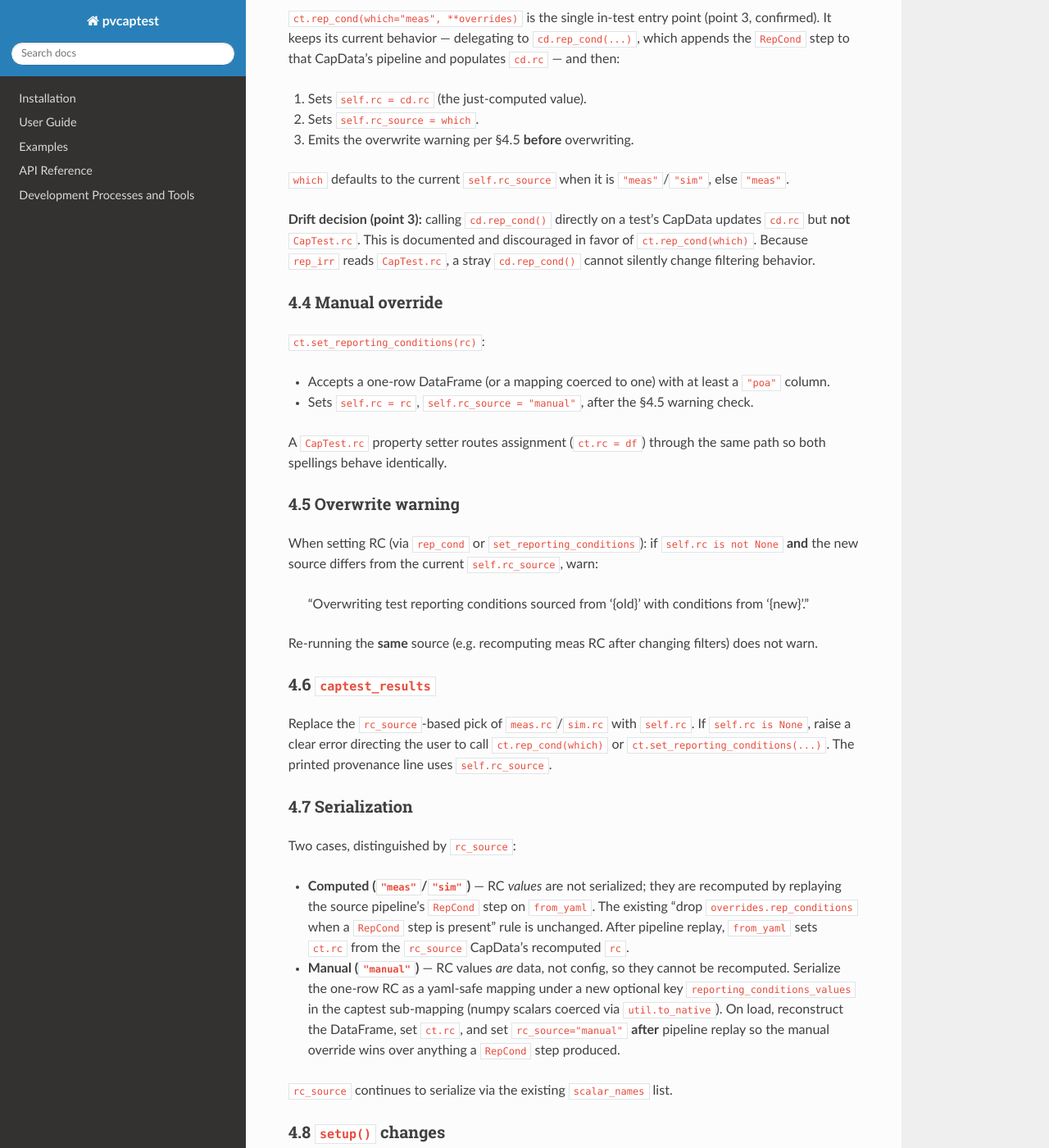
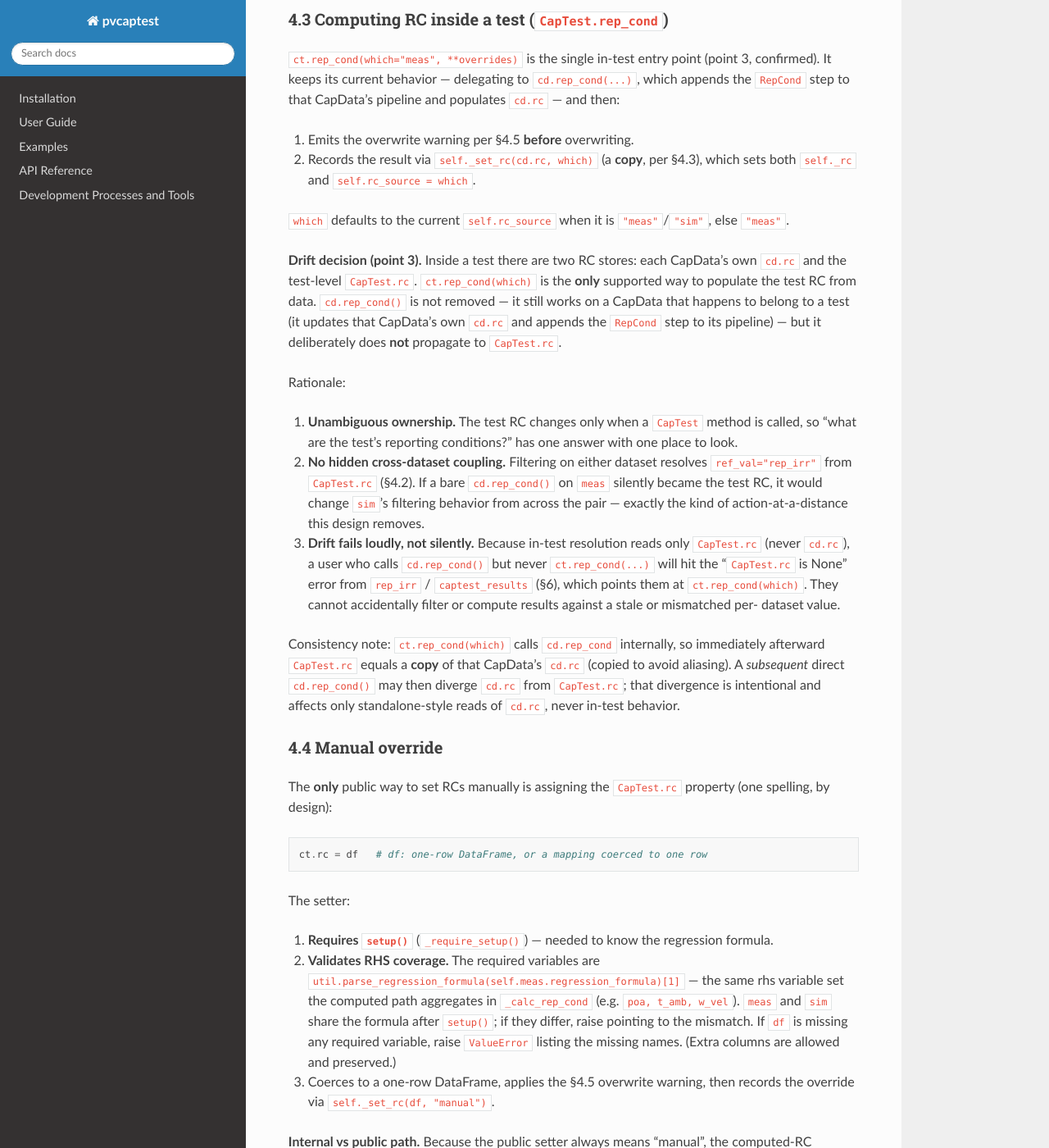
Before and after one commit to pvcaptest/pvcaptest, a Sphinx documentation site: the page built from docs/superpowers/specs/2026-06-27-captest-rc-ownership-design.md, in a window 1280 px wide and 1400 px high, scrolled down 2123 px. Shown: the whole window at 82% size. Built offline with Sphinx 7.4.7 and the Read the Docs theme 3.1.0, drawn with Linux system fonts in a browser that asks for light colours; pages that are not in the unit, such as notebooks, are missing from menus; some of the changed text lies outside the part shown.

Commit message:
docs: revise RC spec - single rc setter API and RHS validation
Expand the drift-decision rationale, make ct.rc = df the sole public
override API (backed by a private _set_rc helper), and require a manual
override to cover every RHS regression variable.

Co-Authored-By: Claude Opus 4.8 <noreply@anthropic.com>

````diff
--- a/docs/superpowers/specs/2026-06-27-captest-rc-ownership-design.md
+++ b/docs/superpowers/specs/2026-06-27-captest-rc-ownership-design.md
@@ -52,10 +52,13 @@ results against RCs a reviewing party calculated.
 
 On `CapTest`:
 
-- `rc` — `param.Parameter(default=None)`, the one-row test RC DataFrame (or None).
+- `rc` — a **Python property** backed by a private `self._rc` (one-row test RC
+  DataFrame, or None). It is intentionally *not* a `param`, so the setter can run
+  validation and provenance logic (§4.4). The getter returns `self._rc`.
 - `rc_source` — extend the existing `param.Selector` objects to
-  `["meas", "sim", "manual"]`, default `"meas"`. It now records the **provenance
-  of the current `rc`** (and serves as the default `which` for `rep_cond`).
+  `["meas", "sim", "manual"]`, default `"meas"`. It records the **provenance
+  of the current `rc`** (and serves as the default `which` for `rep_cond`). It is
+  set by internal code (`_set_rc`), not assigned directly by users in normal use.
 
 On `CapData`:
 
@@ -92,32 +95,77 @@ In a test, resolution reads **only** `CapTest.rc` (no silent fallback to
 `cd.rep_cond(...)`, which appends the `RepCond` step to that CapData's pipeline
 and populates `cd.rc` — and then:
 
-1. Sets `self.rc = cd.rc` (the just-computed value).
-2. Sets `self.rc_source = which`.
-3. Emits the overwrite warning per §4.5 **before** overwriting.
+1. Emits the overwrite warning per §4.5 **before** overwriting.
+2. Records the result via `self._set_rc(cd.rc, which)` (a **copy**, per §4.3),
+   which sets both `self._rc` and `self.rc_source = which`.
 
 `which` defaults to the current `self.rc_source` when it is `"meas"`/`"sim"`,
 else `"meas"`.
 
-**Drift decision (point 3):** calling `cd.rep_cond()` directly on a test's
-CapData updates `cd.rc` but **not** `CapTest.rc`. This is documented and
-discouraged in favor of `ct.rep_cond(which)`. Because `rep_irr` reads
-`CapTest.rc`, a stray `cd.rep_cond()` cannot silently change filtering behavior.
+**Drift decision (point 3).** Inside a test there are two RC stores: each
+CapData's own `cd.rc` and the test-level `CapTest.rc`. `ct.rep_cond(which)` is the
+**only** supported way to populate the test RC from data. `cd.rep_cond()` is not
+removed — it still works on a CapData that happens to belong to a test (it
+updates that CapData's own `cd.rc` and appends the `RepCond` step to its
+pipeline) — but it deliberately does **not** propagate to `CapTest.rc`.
+
+Rationale:
+
+1. **Unambiguous ownership.** The test RC changes only when a `CapTest` method is
+   called, so "what are the test's reporting conditions?" has one answer with one
+   place to look.
+2. **No hidden cross-dataset coupling.** Filtering on either dataset resolves
+   `ref_val="rep_irr"` from `CapTest.rc` (§4.2). If a bare `cd.rep_cond()` on
+   `meas` silently became the test RC, it would change `sim`'s filtering behavior
+   from across the pair — exactly the kind of action-at-a-distance this design
+   removes.
+3. **Drift fails loudly, not silently.** Because in-test resolution reads only
+   `CapTest.rc` (never `cd.rc`), a user who calls `cd.rep_cond()` but never
+   `ct.rep_cond(...)` will hit the "`CapTest.rc` is None" error from `rep_irr` /
+   `captest_results` (§6), which points them at `ct.rep_cond(which)`. They cannot
+   accidentally filter or compute results against a stale or mismatched per-
+   dataset value.
+
+Consistency note: `ct.rep_cond(which)` calls `cd.rep_cond` internally, so
+immediately afterward `CapTest.rc` equals a **copy** of that CapData's `cd.rc`
+(copied to avoid aliasing). A *subsequent* direct `cd.rep_cond()` may then
+diverge `cd.rc` from `CapTest.rc`; that divergence is intentional and affects
+only standalone-style reads of `cd.rc`, never in-test behavior.
 
 ### 4.4 Manual override
 
-`ct.set_reporting_conditions(rc)`:
+The **only** public way to set RCs manually is assigning the `CapTest.rc`
+property (one spelling, by design):
 
-- Accepts a one-row DataFrame (or a mapping coerced to one) with at least a
-  `"poa"` column.
-- Sets `self.rc = rc`, `self.rc_source = "manual"`, after the §4.5 warning check.
+```python
+ct.rc = df   # df: one-row DataFrame, or a mapping coerced to one row
+```
 
-A `CapTest.rc` property setter routes assignment (`ct.rc = df`) through the same
-path so both spellings behave identically.
+The setter:
+
+1. **Requires `setup()`** (`_require_setup()`) — needed to know the regression
+   formula.
+2. **Validates RHS coverage.** The required variables are
+   `util.parse_regression_formula(self.meas.regression_formula)[1]` — the same
+   rhs variable set the computed path aggregates in `_calc_rep_cond`
+   (e.g. `poa, t_amb, w_vel`). `meas` and `sim` share the formula after
+   `setup()`; if they differ, raise pointing to the mismatch. If `df` is missing
+   any required variable, raise `ValueError` listing the missing names. (Extra
+   columns are allowed and preserved.)
+3. Coerces to a one-row DataFrame, applies the §4.5 overwrite warning, then
+   records the override via `self._set_rc(df, "manual")`.
+
+**Internal vs public path.** Because the public setter always means "manual", the
+computed-RC assignments from `rep_cond` (§4.3) and `from_yaml` (§4.7) must not go
+through it. They call the private helper `self._set_rc(df, source)`, which sets
+`self._rc` and `self.rc_source` and records the true `source`. The public
+property setter is exactly that helper with `source="manual"`, preceded by the
+validation above. This preserves a single public spelling (`ct.rc = df`) while
+keeping provenance correct for internally-computed RCs.
 
 ### 4.5 Overwrite warning
 
-When setting RC (via `rep_cond` or `set_reporting_conditions`): if `self.rc is
+When setting RC (via `rep_cond` or the `rc` setter): if `self.rc is
 not None` **and** the new source differs from the current `self.rc_source`, warn:
 
 > "Overwriting test reporting conditions sourced from '{old}' with conditions
@@ -130,8 +178,8 @@ does not warn.
 
 Replace the `rc_source`-based pick of `meas.rc`/`sim.rc` with `self.rc`. If
 `self.rc is None`, raise a clear error directing the user to call
-`ct.rep_cond(which)` or `ct.set_reporting_conditions(...)`. The printed
-provenance line uses `self.rc_source`.
+`ct.rep_cond(which)` or assign `ct.rc = df`. The printed provenance line uses
+`self.rc_source`.
 
 ### 4.7 Serialization
 
@@ -140,14 +188,15 @@ Two cases, distinguished by `rc_source`:
 - **Computed (`"meas"`/`"sim"`)** — RC *values* are not serialized; they are
   recomputed by replaying the source pipeline's `RepCond` step on `from_yaml`.
   The existing "drop `overrides.rep_conditions` when a `RepCond` step is present"
-  rule is unchanged. After pipeline replay, `from_yaml` sets `ct.rc` from the
-  `rc_source` CapData's recomputed `rc`.
+  rule is unchanged. After pipeline replay, `from_yaml` calls
+  `_set_rc(<rc_source cd>.rc, rc_source)` to populate `ct.rc` from the recomputed
+  per-dataset `rc`.
 - **Manual (`"manual"`)** — RC values *are* data, not config, so they cannot be
   recomputed. Serialize the one-row RC as a yaml-safe mapping under a new
   optional key `reporting_conditions_values` in the captest sub-mapping (numpy
-  scalars coerced via `util.to_native`). On load, reconstruct the DataFrame, set
-  `ct.rc`, and set `rc_source="manual"` **after** pipeline replay so the manual
-  override wins over anything a `RepCond` step produced.
+  scalars coerced via `util.to_native`). On load, reconstruct the DataFrame and
+  call `_set_rc(df, "manual")` **after** pipeline replay so the manual override
+  wins over anything a `RepCond` step produced.
 
 `rc_source` continues to serialize via the existing `scalar_names` list.
 
@@ -156,16 +205,17 @@ Two cases, distinguished by `rc_source`:
 - Remove the `rc_source_resolved` wiring.
 - Set `self.meas._captest = self` and `self.sim._captest = self`.
 - `setup()` does **not** compute or clear `ct.rc` (RC lifecycle is driven by
-  `rep_cond`/`set_reporting_conditions`). Re-running `setup()` leaves an existing
-  `ct.rc` intact unless the user recomputes.
+  `rep_cond` / the `rc` setter). Re-running `setup()` leaves an existing `ct.rc`
+  intact unless the user recomputes.
 
 ## 5. Components and interfaces (summary)
 
 | Unit | Responsibility | Depends on |
 |------|----------------|------------|
-| `CapTest.rc` / `rc_source` | Hold the one test RC + provenance | — |
+| `CapTest.rc` (property) / `rc_source` | Hold the one test RC + provenance; getter over `_rc` | `_set_rc` |
+| `CapTest._set_rc(df, source)` (private) | Single internal write point for `_rc` + `rc_source` | — |
+| `CapTest.rc` setter | Manual override: validate RHS coverage → `_set_rc(df, "manual")` | `util.parse_regression_formula` |
 | `CapTest.rep_cond(which)` | Compute via a CapData, store onto `ct.rc` | `CapData.rep_cond` |
-| `CapTest.set_reporting_conditions(rc)` | Manual override | — |
 | `CapData.rep_irr` | Resolve reporting POA (test → `ct.rc`, else `self.rc`) | `_captest` |
 | `Irradiance._execute` | `ref_val="rep_irr"` → `capdata.rep_irr` | unchanged |
 | `CapTest.captest_results` | Predict at `ct.rc` | `ct.rc` |
@@ -177,7 +227,10 @@ Two cases, distinguished by `rc_source`:
   remedy.
 - `captest_results` with `ct.rc is None` → `ValueError` directing to `rep_cond`.
 - Source-change overwrite → `UserWarning` (§4.5).
-- `set_reporting_conditions` with a missing `"poa"` column → `ValueError`.
+- `rc` setter when `setup()` has not run → `ValueError` (`_require_setup`).
+- `rc` setter when `df` omits a required RHS regression variable → `ValueError`
+  listing the missing names (§4.4).
+- `rc` setter when `meas`/`sim` regression formulas differ → `ValueError`.
 
 ## 7. Migration impact
 
@@ -196,7 +249,9 @@ Two cases, distinguished by `rc_source`:
    `setup()`.
 2. `ct.rep_cond("meas")` sets `ct.rc` (== meas computation) and
    `rc_source="meas"`; same for `"sim"`.
-3. `set_reporting_conditions(df)` sets `ct.rc` and `rc_source="manual"`.
+3. `ct.rc = df` sets `ct.rc` and `rc_source="manual"`; raises when `setup()` has
+   not run, when a required RHS variable is missing (message lists them), and
+   when `meas`/`sim` formulas differ; extra columns are preserved.
 4. Overwrite warning fires on source change; no warning on same-source recompute.
 5. `rep_irr`: in-test reads `ct.rc`; standalone reads `cd.rc`; `ValueError` when
    `ct.rc` is None in a test.
````
